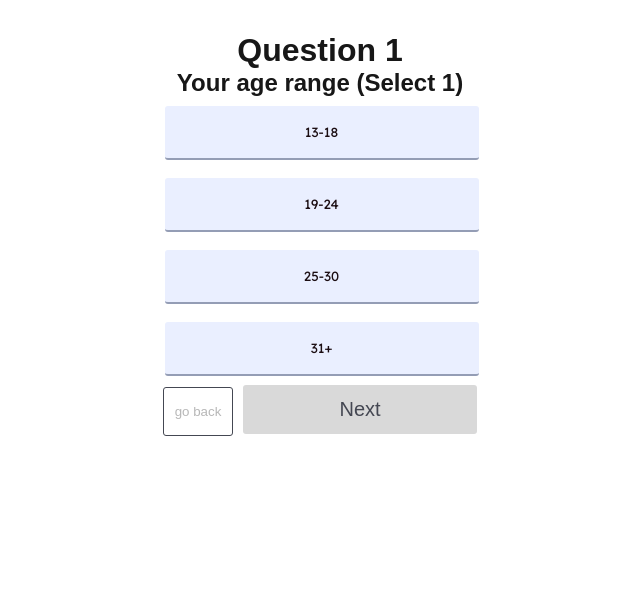
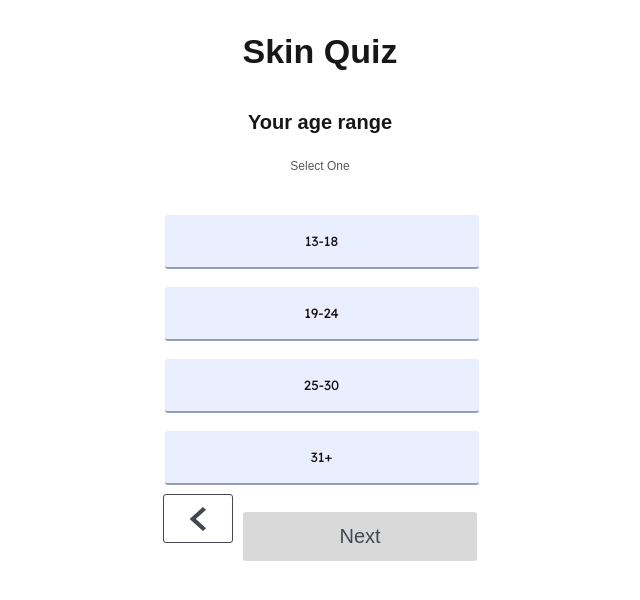
Before and after one commit to Esteb4ncd/DermaKnight_WebApp, a Next.js app in the folder dermaknight/: page /quiz in a window 1280 px wide. Shown: the top 600 px of the page, without its empty margins (320-960 px from the left). Built offline with nearby package versions, Linux system fonts and the light colour scheme.

Commit message:
quizPage, fixed hierarchy in question 3, added spacing to the4 headings. Made action buttons fixed to the bottom of the vp

```diff
--- a/dermaknight/app/data/quizData.js
+++ b/dermaknight/app/data/quizData.js
@@ -1,7 +1,7 @@
 export const quizQuestions = [
   {
     id: 1,
-    question: "Your age range (Select 1)",
+    question: "Your age range",
     options: [
       { id: 'a', text: "13-18" },
       { id: 'b', text: "19-24" },
@@ -25,10 +25,42 @@ export const quizQuestions = [
     id: 3,
     question: "What is your skin type?",
     options: [
-      { id: 'a', text: "Combination: Oily in the T-Zone (forehead, nose) and normal or dry everywhere else" },
-      { id: 'b', text: "Dry: Skin feels tight and dry all-year round and flaking or itching is common" },
-      { id: 'c', text: "Normal: Mild oiliness, dryness or breakouts can appear occasionally" },
-      { id: 'd', text: "Oily: Excess oil all over the face, often causing blocked pores" }
+      {
+        id: 'a',
+        text: (
+          <>
+            <strong>Combination Oily</strong><br />
+            <span className="labelSmall">in the T-Zone (forehead, nose) and normal or dry everywhere else</span>
+          </>
+        )
+      },
+      {
+        id: 'b',
+        text: (
+          <>
+            <strong>Dry</strong><br />
+            <span className="labelSmall">Skin feels tight and dry all-year round and flaking or itching is common</span>
+          </>
+        )
+      },
+      {
+        id: 'c',
+        text: (
+          <>
+            <strong>Normal</strong><br />
+            <span className="labelSmall">Mild oiliness, dryness or breakouts can appear occasionally</span>
+          </>
+        )
+      },
+      {
+        id: 'd',
+        text: (
+          <>
+            <strong>Oily</strong><br />
+            <span className="labelSmall">Excess oil all over the face, often causing blocked pores</span>
+          </>
+        )
+      }
     ],
     correctAnswer: null
   },
--- a/dermaknight/app/globals.css
+++ b/dermaknight/app/globals.css
@@ -108,6 +108,7 @@
   font-size: var(--text-h4);
   line-height: var(--line-h4);
   font-weight: 600;
+
 }
 
 /* BODY TEXT */
--- a/dermaknight/app/ui/quizComponents/QuizPage.js
+++ b/dermaknight/app/ui/quizComponents/QuizPage.js
@@ -35,9 +35,10 @@ export default function QuizPage() {
   const currentQuestionData = quizQuestions[currentQuestion];
 
   return (
-    <div className='auth-container'>
-      <h1>Question {currentQuestion + 1}</h1>
-      <h2>{currentQuestionData.question}</h2>
+    <div className='auth-container quizContainer'>
+      <p className={`h2 ${styles.quizTitle}`}>Skin Quiz</p>
+      <p className={`h4 ${styles.quizQuestion}`}>{currentQuestionData.question}</p>
+      <p className={`labelSmall ${styles.quizSelectOne}`}>Select One</p>
       {currentQuestionData.options.map((option) => (
         <QuizButton
           key={option.id}
@@ -46,9 +47,9 @@ export default function QuizPage() {
           onClick={() => handleButtonClick(option.id)}
         />
       ))}
-      <div className='buttonsContainer'>
+      <div className={styles.buttonsContainer}>
         <button onClick={handlePreviousQuestion} disabled={currentQuestion === 0} className={styles.previousButton}>
-          go back
+           <img src="/quizGraphics/previousButtonQuiz.svg" alt="Previous" />
         </button>
         <button onClick={handleNextQuestion} disabled={currentQuestion === quizQuestions.length - 1} className={styles.nextButton}>
           Next
--- a/dermaknight/app/ui/quizComponents/QuizPage.module.css
+++ b/dermaknight/app/ui/quizComponents/QuizPage.module.css
@@ -1,10 +1,16 @@
+.buttonsContainer {
+    position: fixed;
+    bottom: 30;
+    left: 0;
+    right: 0;
+}
+
 .previousButton {
     height: 49px;
     width: 70px;
     border: 1px solid #444752;
     border-radius: 3px;
     background-color: #fff;
-
 }
 
 .nextButton {
@@ -15,5 +21,18 @@
     border-radius: 3px;
     font-size: 20px;
     color: #444752;
-    background-color: #D9D9D9
+    background-color: #D9D9D9;
 }
+
+.quizTitle {
+    margin-bottom: 40px;  /* Large space after title */
+}
+
+.quizQuestion {
+    margin-bottom: 24px;  /* Medium space after question */
+}
+
+.quizSelectOne {
+    margin-bottom: 32px;  /* Space before answer options */
+    color: var(--color-labels);
+}
```
Also changed, not shown: dermaknight/app/ui/quizButton/QuizPage.js (deleted, +0 -58 lines), dermaknight/app/ui/quizButton/quizButton.js (deleted, +0 -15 lines), dermaknight/app/ui/quizButton/quizButton.module.css (deleted, +0 -18 lines), dermaknight/public/quizGraphics/previousButtonQuiz.svg (added), 1 other file (tests, documents, lock files or other folders).
